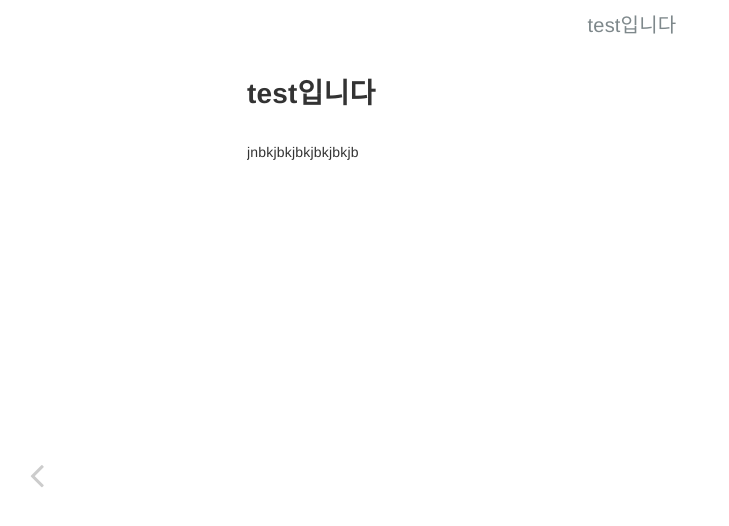
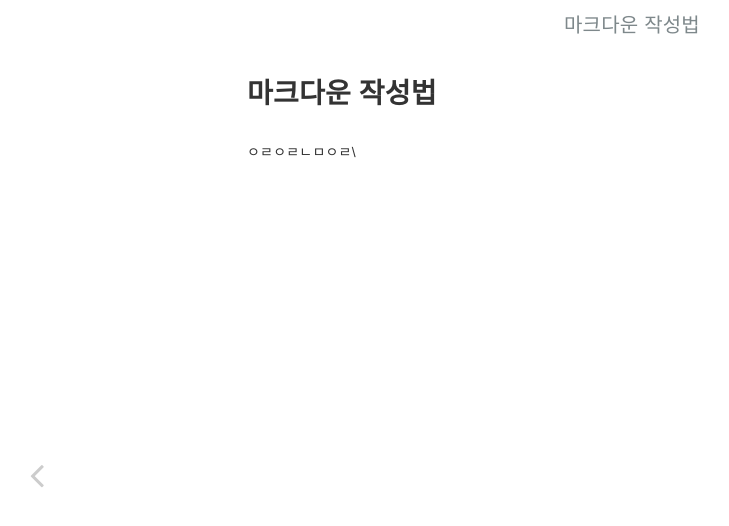
Before and after one commit to jwk061214/java_blog, a Jekyll site: the page built from _posts/2022-01-23-test.md, in a window 1280 px wide. Shown: the top 526 px of the page, without its empty margins (8-737 px from the left). Built offline with Jekyll 4.4.1, drawn with Linux system fonts in a browser that asks for light colours.

Commit message:
포스트 타이틀 수정

```diff
--- a/_posts/2022-01-23-test.md
+++ b/_posts/2022-01-23-test.md
@@ -1,9 +1,9 @@
 ---
-title: test입니다
+title: 마크다운 작성법
 author: 강지우
 date: 2022-01-23
 category: java
 layout: post
 ---
 
-jnbkjbkjbkjbkjbkjb
+ㅇㄹㅇㄹㄴㅁㅇㄹ\
```
